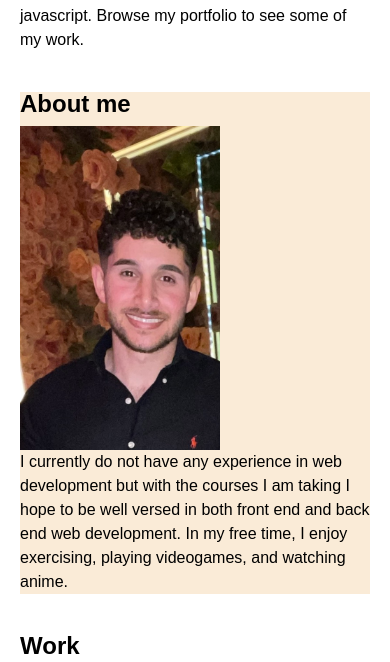
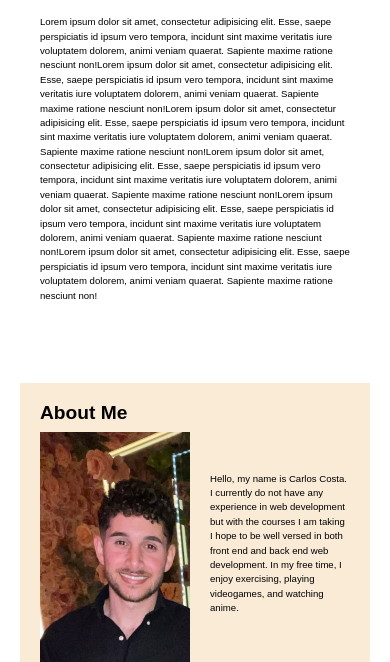
Before and after one commit to SupremeCosta/portfolio, a plain HTML site: page index.html in a window 390 px wide. Shown: the part 252-914 px from the top of the page. Drawn offline with Linux system fonts and the light colour scheme.

Commit message:
added media queries

```diff
--- a/assets/css/style.css
+++ b/assets/css/style.css
@@ -39,10 +39,25 @@ section {
   }
 
 section img {
-    max-width: 200px;
+    max-width: 150px;
     margin-right: 20px;
     display:flex;
   }
+
+.about-content {
+    display: flex;
+    flex-direction: row;
+    align-items: center;
+}
+
+.about-content img {
+    flex: 1;
+    margin-right: 20px;
+}
+
+.about-content p {
+    flex: 2;
+}
 
 h1 {
     font-size: 36px;
@@ -72,3 +87,32 @@ footer {
     padding: 10px;
     text-align: center;
   }
+
+/* Media queries */
+@media only screen and (max-width: 768px) {
+    section {
+      padding: 30px;
+    }
+
+    h2 {
+      font-size: 1.5em;
+    }
+
+    p {
+      font-size: 0.8em;
+    }
+  }
+
+@media only screen and (max-width: 480px) {
+    section {
+      padding: 20px;
+    }
+
+    h2 {
+      font-size: 1.2em;
+    }
+
+    p {
+      font-size: 0.6em;
+    }
+  }
--- a/index.html
+++ b/index.html
@@ -16,7 +16,7 @@
                         <a href="#home">Home</a>
                     </li>
                     <li>
-                        <a href="#about">About</a>
+                        <a href="#about">About Me</a>
                     </li>
                     <li>
                         <a href="#work">Work</a>
@@ -31,11 +31,14 @@
           <section id="home" class="home">
             <h1>Welcome to my portfolio</h1>
             <p>I'm an apsiring web developer based in Miami, Florida. I am currently attending a fullstack bootcamp in order to learn html, css, and javascript. Browse my portfolio to see some of my work.</p>
+            <p>Lorem ipsum dolor sit amet, consectetur adipisicing elit. Esse, saepe perspiciatis id ipsum vero tempora, incidunt sint maxime veritatis iure voluptatem dolorem, animi veniam quaerat. Sapiente maxime ratione nesciunt non!Lorem ipsum dolor sit amet, consectetur adipisicing elit. Esse, saepe perspiciatis id ipsum vero tempora, incidunt sint maxime veritatis iure voluptatem dolorem, animi veniam quaerat. Sapiente maxime ratione nesciunt non!Lorem ipsum dolor sit amet, consectetur adipisicing elit. Esse, saepe perspiciatis id ipsum vero tempora, incidunt sint maxime veritatis iure voluptatem dolorem, animi veniam quaerat. Sapiente maxime ratione nesciunt non!Lorem ipsum dolor sit amet, consectetur adipisicing elit. Esse, saepe perspiciatis id ipsum vero tempora, incidunt sint maxime veritatis iure voluptatem dolorem, animi veniam quaerat. Sapiente maxime ratione nesciunt non!Lorem ipsum dolor sit amet, consectetur adipisicing elit. Esse, saepe perspiciatis id ipsum vero tempora, incidunt sint maxime veritatis iure voluptatem dolorem, animi veniam quaerat. Sapiente maxime ratione nesciunt non!Lorem ipsum dolor sit amet, consectetur adipisicing elit. Esse, saepe perspiciatis id ipsum vero tempora, incidunt sint maxime veritatis iure voluptatem dolorem, animi veniam quaerat. Sapiente maxime ratione nesciunt non!</p>
           </section>
           <section id="about" class="about">
-            <h2>About me</h2>
-            <img src="./assets/images/img-1.jpg" alt="A picture of myself" class="self-image">
-            <p>I currently do not have any experience in web development but with the courses I am taking I hope to be well versed in both front end and back end web development. In my free time, I enjoy exercising, playing videogames, and watching anime.</p>
+            <h2>About Me</h2>
+            <div class="about-content">
+                <img src="./assets/images/img-1.jpg" alt="A picture of myself" class="self-image">
+                <p>Hello, my name is Carlos Costa. I currently do not have any experience in web development but with the courses I am taking I hope to be well versed in both front end and back end web development. In my free time, I enjoy exercising, playing videogames, and watching anime.</p>
+            </div>
           </section>
           <section id="work" class="work">
             <h2>Work</h2>
```
